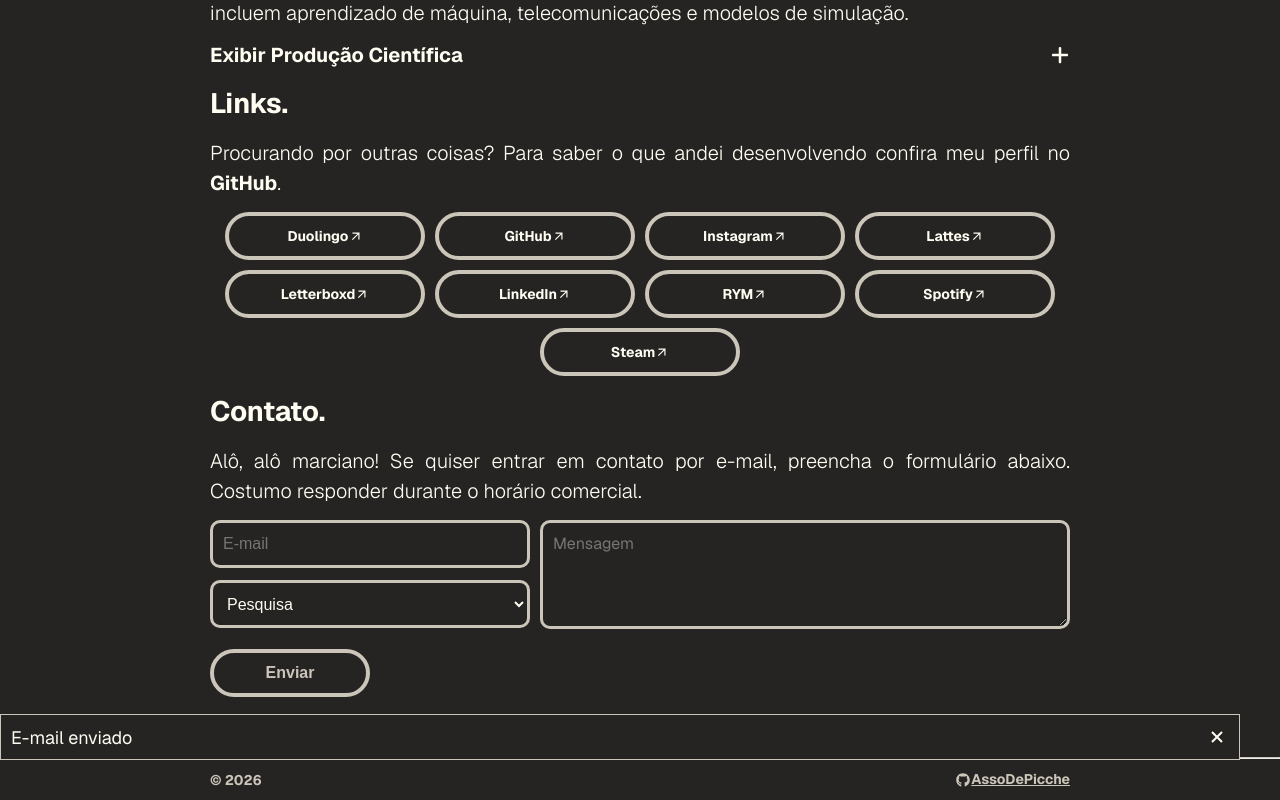
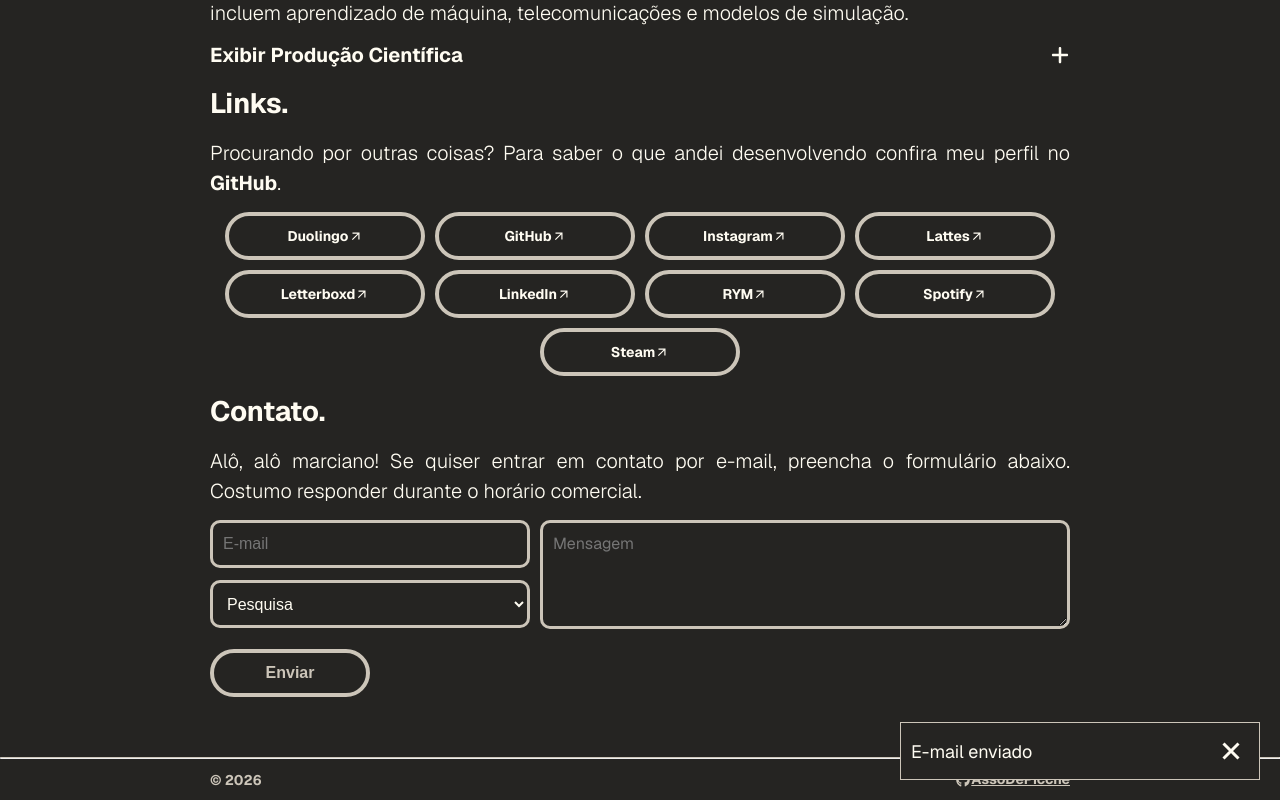
Before and after one commit to AssoDePicche/www, a Next.js app: page / in a window 1280 px wide. Both pictures are taken after typing "name@example.com", "Sample" into the empty fields and a click on the button "Enviar". Shown: the part 487-1287 px from the top of the page. Built offline with nearby package versions, Linux system fonts and the light colour scheme.

Commit message:
fix: styles in desktop

```diff
--- a/components/Home/Contact/Form/index.tsx
+++ b/components/Home/Contact/Form/index.tsx
@@ -1,6 +1,6 @@
 'use client';
 
-import { useCallback, useEffect, useState } from 'react';
+import { useCallback, useState } from 'react';
 
 import { useForm } from 'react-hook-form';
 
--- a/components/Toast/index.tsx
+++ b/components/Toast/index.tsx
@@ -12,16 +12,13 @@
 
 const Container = styled.div`
   --_viewport-margin: 2.5vmin;
-  align-items: center;
   display: flex;
   flex-direction: column;
   gap: var(--_viewport-margin);
   inset-block: auto var(--_viewport-margin);
   inset-inline: auto var(--_viewport-margin);
-  justify-content: center;
+  place-items: end;
   position: fixed;
-  padding: 20px;
-  place-items: center;
   width: 100%;
 `;
 
@@ -35,7 +32,9 @@
   background-color: ${Theme.colors.background};
   border: 1px solid ${Theme.colors.accent};
   display: flex;
+  gap: 2rem;
   justify-content: space-between;
+  max-width: 360px;
   min-width: 280px;
   padding: 1rem;
   width: 100%;
@@ -57,7 +56,7 @@
     return (
         <ToastComponent key={toast.id}>
             <Message>{toast.message}</Message>
-            <GrFormClose onClick={removeToast} size={24} />
+            <GrFormClose onClick={removeToast} size={36} />
         </ToastComponent>
     );
 };
```
